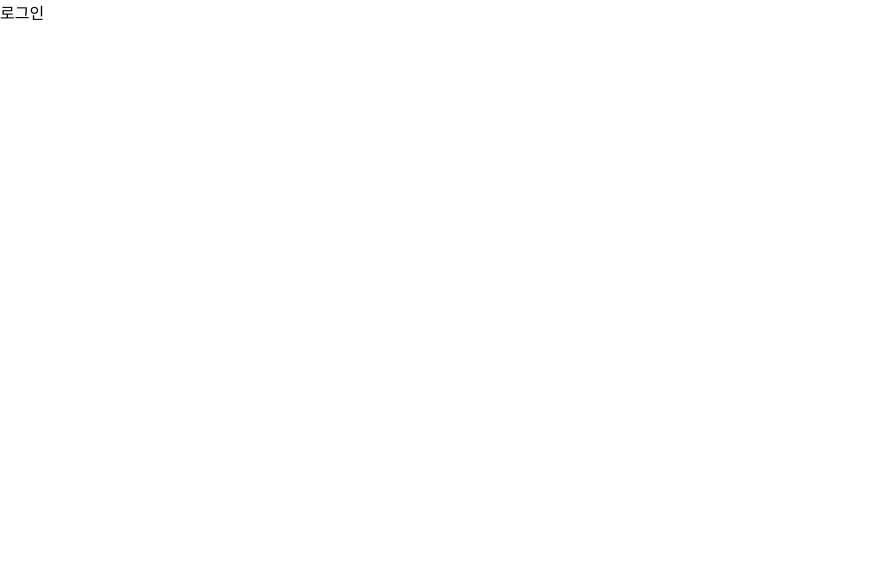
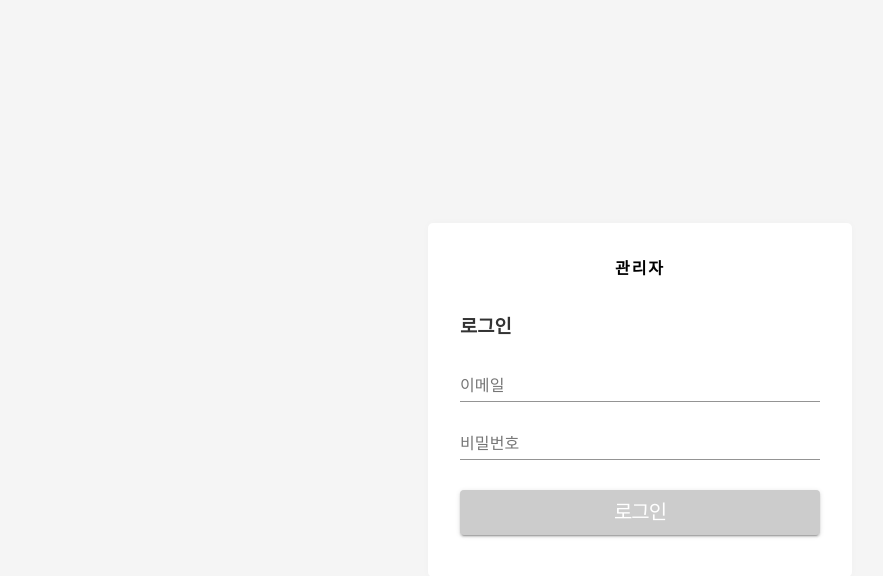
Before and after one commit to kkwoncokr/shopping_mall_admin, a React (Create React App) app: page /login in a window 1280 px wide. Shown: the top 576 px of the page, without its empty margins (0-883 px from the left). Built offline with nearby package versions, Linux system fonts and the light colour scheme.

Commit message:
ADD : login 페이지 구현중

```diff
--- a/package.json
+++ b/package.json
@@ -3,6 +3,7 @@
   "version": "0.1.0",
   "private": true,
   "dependencies": {
+    "@material-ui/core": "^4.11.2",
     "@testing-library/jest-dom": "^5.11.4",
     "@testing-library/react": "^11.1.0",
     "@testing-library/user-event": "^12.1.10",
@@ -10,6 +11,7 @@
     "react-dom": "^17.0.1",
     "react-router-dom": "^5.2.0",
     "react-scripts": "4.0.1",
+    "styled-components": "^5.2.1",
     "web-vitals": "^0.2.4"
   },
   "scripts": {
--- /dev/null
+++ b/src/components/auth/AuthForm.js
@@ -0,0 +1,64 @@
+import React from "react";
+import styled from "styled-components";
+import TextField from "@material-ui/core/TextField";
+import { makeStyles } from "@material-ui/core/styles";
+import Button from "@material-ui/core/Button";
+
+const AuthFormBlock = styled.div`
+  h3 {
+    margin: 0;
+    color: #333;
+    margin-bottom: 1rem;
+  }
+  button {
+    height: 45px;
+    font-size: 20px;
+    letter-spacing: -1px;
+    margin-top: 20px;
+    background: #ccc;
+  }
+  button:hover {
+    background: #333;
+  }
+`;
+const useStyles = makeStyles(() => ({
+  root: {
+    "& > *": {
+      //   margin: theme.spacing(1),
+      width: "100%",
+      marginBottom: "10px",
+    },
+  },
+  input: {
+    color: "#000",
+    // borderBottom: "1px solid red",
+  },
+}));
+
+const AuthForm = () => {
+  const classes = useStyles();
+  return (
+    <AuthFormBlock>
+      <h3>로그인</h3>
+      <form className={classes.root} noValidate autoComplete="off">
+        <TextField
+          id="standard-basic"
+          className={classes.input}
+          label="이메일"
+          type="email"
+        />
+        <TextField
+          id="standard-basic"
+          className={classes.input}
+          label="비밀번호"
+          type="password"
+        />
+        <Button variant="contained" color="primary">
+          로그인
+        </Button>
+      </form>
+    </AuthFormBlock>
+  );
+};
+
+export default AuthForm;
--- /dev/null
+++ b/src/components/auth/AuthTemplate.js
@@ -0,0 +1,44 @@
+import React from "react";
+import { Link } from "react-router-dom";
+import styled from "styled-components";
+
+const AuthTemplateBlock = styled.div`
+  position: absolute;
+  left: 0;
+  top: 0;
+  bottom: 0;
+  right: 0;
+  background: #f5f5f5;
+  /* flex로 내부 내용 중앙 정렬 */
+  display: flex;
+  flex-direction: column;
+  justify-content: center;
+  align-items: center;
+`;
+const WhiteBox = styled.div`
+  .logo-area {
+    display: block;
+    padding-bottom: 2rem;
+    text-align: center;
+    font-weight: bold;
+    letter-spacing: 2px;
+  }
+  box-shadow: 0 0 8px rgba(0, 0, 0, 0.025);
+  padding: 2rem;
+  width: 360px;
+  background: white;
+  border-radius: 5px;
+`;
+
+const AuthTemplate = ({ children }) => (
+  <AuthTemplateBlock>
+    <WhiteBox>
+      <div className="logo-area">
+        <Link to="/">관리자</Link>
+      </div>
+      {children}
+    </WhiteBox>
+  </AuthTemplateBlock>
+);
+
+export default AuthTemplate;
--- a/src/index.css
+++ b/src/index.css
@@ -11,3 +11,7 @@ code {
   font-family: source-code-pro, Menlo, Monaco, Consolas, 'Courier New',
     monospace;
 }
+a {
+  text-decoration: none;
+  color:#000;
+}
--- a/src/pages/LoginPage.js
+++ b/src/pages/LoginPage.js
@@ -1,5 +1,11 @@
 import React from "react";
+import AuthForm from "../components/auth/AuthForm";
+import AuthTemplate from "../components/auth/AuthTemplate";
 
-const LoginPage = () => <div>로그인</div>;
+const LoginPage = () => (
+  <AuthTemplate>
+    <AuthForm />
+  </AuthTemplate>
+);
 
 export default LoginPage;
--- a/src/pages/RegisterPage.js
+++ b/src/pages/RegisterPage.js
@@ -1,5 +1,11 @@
 import React from "react";
+import AuthForm from "../components/auth/AuthForm";
+import AuthTemplate from "../components/auth/AuthTemplate";
 
-const RegisterPage = () => <div>회원가입</div>;
+const RegisterPage = () => (
+  <AuthTemplate>
+    <AuthForm />
+  </AuthTemplate>
+);
 
 export default RegisterPage;
```
Also changed, not shown: .eslintrc.json, 2 other files (tests, documents, lock files or other folders).
